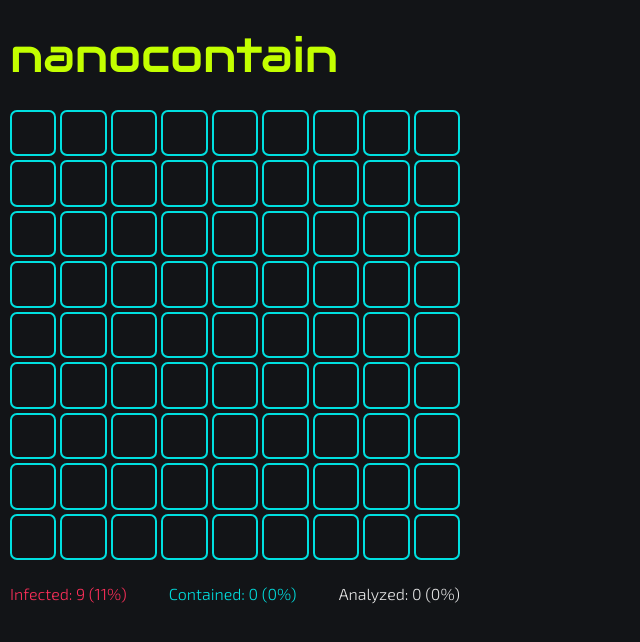
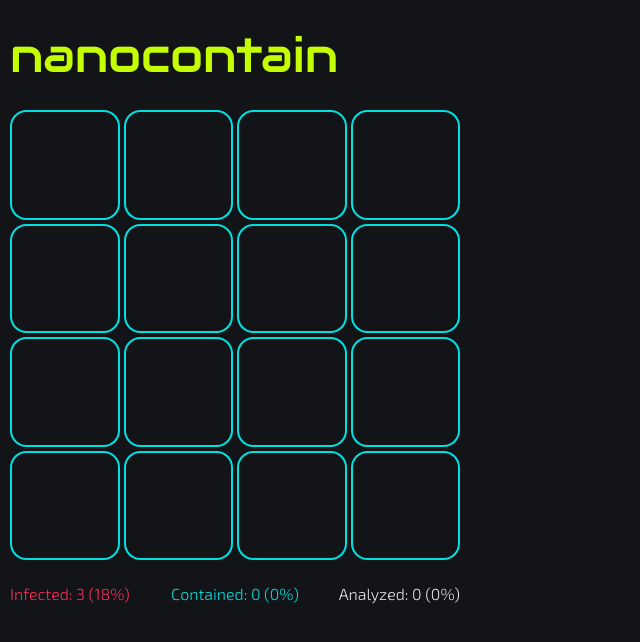
Before and after one commit to visiblecho/nanocontain, a React (Vite) app: page / in a window 1280 px wide. Shown: the top 642 px of the page, without its empty margins (0-640 px from the left). Built offline with nearby package versions, Linux system fonts and the light colour scheme.

Commit message:
Added: Winning condition. Restart overlay. Improved: Refactored styling into separate CSS files.

```diff
--- /dev/null
+++ b/src/App.css
@@ -0,0 +1,26 @@
+.container {
+  position: relative;
+}
+
+.base {
+  width: 300px;
+  height: 200px;
+  background: lightblue;
+}
+
+.overlay {
+  position: absolute;
+  display: flex;
+  flex-direction: column;
+  place-items: center;
+  top: 0;
+  left: 0;
+
+  background: rgba(18, 20, 23, 0.8);
+  color: var(--col-font)
+
+  color: white;
+  display: flex;
+  align-items: center;
+  justify-content: center;
+}
--- a/src/App.jsx
+++ b/src/App.jsx
@@ -1,12 +1,37 @@
+import { useState } from 'react'
+
 import Header from './components/Header/Header.jsx'
 import Board from './components/Board/Board.jsx'
+import Restart from './components/Restart/Restart.jsx'
+import './App.css'
 
 const App = () => {
+  const Container = ({ showOverlay }) => {
+    const [resetKey, setResetKey] = useState(0)
+    const [isGameOver, setIsGameOver] = useState(false)
+    const [isWon, setIsWon] = useState(false)
+
+    const triggerReset = () => setResetKey((k) => k++)
+
+    return (
+      <div className="container">
+        <Board
+          key={resetKey}
+          isGameOver={isGameOver}
+          setIsGameOver={setIsGameOver}
+          setIsWon={setIsWon}
+          className="base"
+        />
+        {isGameOver && <Restart success={isWon} trigger={triggerReset} />}
+      </div>
+    )
+  }
+
   return (
     // TODO: Fix the layout on the page
     <div style={{ minWidth: '450px', maxWidth: '500px', margin: '10px' }}>
       <Header />
-      <Board />
+      <Container />
     </div>
   )
 }
--- a/src/components/Board/Board.jsx
+++ b/src/components/Board/Board.jsx
@@ -2,7 +2,7 @@ import { useState } from 'react'
 import Statistics from '../Statistics/Statistics.jsx'
 import Cell from '../Cell/Cell.jsx'
 
-const Board = () => {
+const Board = (props) => {
   /* Cofiguration and setup (model) */
 
   const neighbours = [
@@ -78,28 +78,26 @@ const Board = () => {
     return newBoard
   }
 
-  const [cells, setCells] = useState(generateBoard())
-  const [isGameOver, setIsGameOver] = useState(false)
+  const [cells, setCells] = useState(generateBoard(4, 4, 3))
 
   /* User interactions (controller) */
 
   const handleCellAnalysis = (y, x) => {
-    // Copy the board so you can mutate it locally
     const newCells = cells.map((row) => row.map((cell) => ({ ...cell })))
 
     const floodFill = (r, c) => {
       const cell = newCells[r][c]
 
-      if (cell.isContained || cell.isAnalyzed || isGameOver) return
+      if (cell.isContained || cell.isAnalyzed || props.isGameOver) return
       if (cell.isInfected) {
-        setIsGameOver(true)
+        props.setIsGameOver(true)
         return
       }
 
       cell.isAnalyzed = true
 
       if (cell.risk === 0) {
-        for (const [dr, dc] of neighbours) {
+        neighbours.forEach(([dr, dc]) => {
           const nr = r + dr
           const nc = c + dc
 
@@ -111,28 +109,36 @@ const Board = () => {
           ) {
             floodFill(nr, nc)
           }
-        }
+        })
       }
     }
 
     floodFill(y, x)
-
-    // Finally update React state once
     setCells(newCells)
   }
 
   const handleCellContainment = (e, y, x) => {
     e.preventDefault()
-    if (isGameOver) return
-    const newValue = !cells[y][x].isContained
-    setCells(updateBoard('isContained', newValue, y, x))
+
+    const newBoard = updateBoard('isContained', !cells[y][x].isContained, y, x)
+    const isWon = newBoard
+      .flat()
+      .filter((c) => c.isInfected)
+      .every((c) => c.isContained)
+
+    setCells(newBoard)
+    if (isWon) {
+      console.log('won!')
+      props.setIsWon(true)
+      props.setIsGameOver(true)
+    }
   }
 
   /* Component view */
 
   const boardStyle = {
     display: 'grid',
-    gridTemplateColumns: 'repeat(9, 1fr)',
+    gridTemplateColumns: `repeat(${cells[0].length}, 1fr)`,
     gap: '.5vh',
   }
 
@@ -144,7 +150,7 @@ const Board = () => {
             <Cell
               key={`${x}-${y}`}
               {...cell}
-              revealInfected={isGameOver}
+              revealInfected={props.isGameOver}
               onClick={() => handleCellAnalysis(y, x)}
               onContextMenu={(e) => handleCellContainment(e, y, x)}
             />
--- a/src/components/Cell/Cell.jsx
+++ b/src/components/Cell/Cell.jsx
@@ -1,21 +1,20 @@
-import './Cell.css'
+import styles from './Cell.module.css'
 
 const Cell = (props) => {
   const getCellStyle = () => {
-
-    if (props.isInfected && props.revealInfected) return 'infected'
-    if (props.isContained) return 'contained'
+    if (props.isInfected && props.revealInfected) return [styles.infected]
+    if (props.isContained) return [styles.contained]
     if (props.isAnalyzed) {
-      if (props.risk === 2) return 'analyzed med-risk'
-      if (props.risk > 2) return 'analyzed high-risk'
-      return 'analyzed'
+      if (props.risk === 2) return [styles.analyzed, styles.medRisk]
+      if (props.risk > 2) return [styles.analyzed, styles.highRisk]
+      return [styles.analyzed]
     }
-    return 'unknown'
+    return [styles.unknown]
   }
 
   return (
     <div
-      className={`cell ${getCellStyle()}`}
+      className={`${styles.cell} ${getCellStyle().join(' ')}`}
       onClick={props.onClick}
       onContextMenu={props.onContextMenu}
     >
--- a/src/components/Cell/Cell.css
+++ b/src/components/Cell/Cell.module.css
@@ -18,11 +18,11 @@
     background-color: var(--col-analyzed)
 }
 
-.med-risk {
+.medRisk {
     color: var(--col-font-header)
 }
 
-.high-risk {
+.highRisk {
     color: var(--col-infected)
 }
 
--- /dev/null
+++ b/src/components/Header/Header.css
@@ -0,0 +1,7 @@
+.header {
+    font-family: "Audiowide", sans-serif;
+    font-weight: 400;
+    font-size: 3em;
+    color: var(--col-font-header);
+    margin: 1.5rem 0;
+}
--- a/src/components/Header/Header.jsx
+++ b/src/components/Header/Header.jsx
@@ -1,15 +1,7 @@
-import theme from '../themes.js'
+import './Header.css'
 
 const Header = () => {
-  const headerStyle = {
-    fontFamily: '"Audiowide", sans-serif',
-    fontWeight: '400',
-    fontSize: '3em',
-    color: theme.colors.headerFont,
-    margin: '1.5rem 0',
-  }
-
-  return <h1 style={headerStyle}>nanocontain</h1>
+  return <h1 className="header">nanocontain</h1>
 }
 
 export default Header
--- /dev/null
+++ b/src/components/Restart/Restart.jsx
@@ -0,0 +1,21 @@
+const Restart = (props) => {
+  return (
+    <div className="overlay">
+      <h2>You {props.success ? 'win' : 'lose'}</h2>
+      <h3>How to play</h3>
+      <p>The virus is spreading! Find and contain all infected cells.</p>
+      <p>
+        Left-click a cell to analyze it. The number shows how many infected
+        cells are next to it. If you analyze an infected cell, the virus spreads
+        and you lose!
+      </p>
+      <p>
+        Right-click a cell to mark it as contained. Contain all infected cells
+        without analyzing one to win.
+      </p>
+      <button onClick={props.trigger}>Restart</button>
+    </div>
+  )
+}
+
+export default Restart
--- a/src/components/Statistics/Statistics.jsx
+++ b/src/components/Statistics/Statistics.jsx
@@ -1,4 +1,4 @@
-import theme from '../themes.js'
+import styles from './Statistics.module.css'
 
 const Statistics = (props) => {
   const stats = props.cells.flat().reduce(
@@ -17,24 +17,17 @@ const Statistics = (props) => {
     },
   )
 
-  const statsStyle = {
-    display: 'flex',
-    flexDirection: 'row',
-    justifyContent: 'space-between',
-    margin: '1.5rem 0',
-  }
-
   return (
-    <div style={statsStyle}>
-      <p style={{ color: theme.colors.cellInfected, margin: 0 }}>
+    <div className={styles.statistics}>
+      <p className={styles.infected}>
         Infected: {stats.infected} (
         {Math.floor((stats.infected * 100) / stats.total)}%)
       </p>
-      <p style={{ color: theme.colors.cellContained, margin: 0 }}>
+      <p className={styles.contained}>
         Contained: {stats.contained} (
         {Math.floor((stats.contained * 100) / stats.infected)}%)
       </p>
-      <p style={{ color: theme.colors.font, margin: 0 }}>
+      <p className={styles.analyzed}>
         Analyzed: {stats.analyzed} (
         {Math.floor((stats.analyzed * 100) / stats.total)}%)
       </p>
--- /dev/null
+++ b/src/components/Statistics/Statistics.module.css
@@ -0,0 +1,23 @@
+.statistics {
+    display: grid;
+    grid-template-columns: 1fr auto 1fr;
+    margin: 1.5rem 0;
+}
+
+.infected {
+    color: var(--col-infected);
+    justify-self: start;
+    margin: 0;
+}
+
+.contained {
+    color: var(--col-contained);
+    justify-self: center;
+    margin: 0;
+}
+
+.analyzed {
+    color: var(--col-font);
+    justify-self: right;
+    margin: 0;
+}
--- a/src/components/themes.js
+++ /dev/null
@@ -1,18 +0,0 @@
-const themes = {
-  light: {
-    colors: {
-      font: '#E8E8E8',
-      headerFont: '#C3FF00',
-      background: '#121417',
-      cellUnknownBorder: '#00E0E0',
-      cellAnalyzed: '#111E21',
-      cellContained: '#00E0E0',
-      cellInfected: '#FF2F5A',
-      cellBorderShade: 'rgba(255, 255, 255, .5)',
-    },
-  },
-}
-
-const theme = themes.light
-
-export default theme
```
